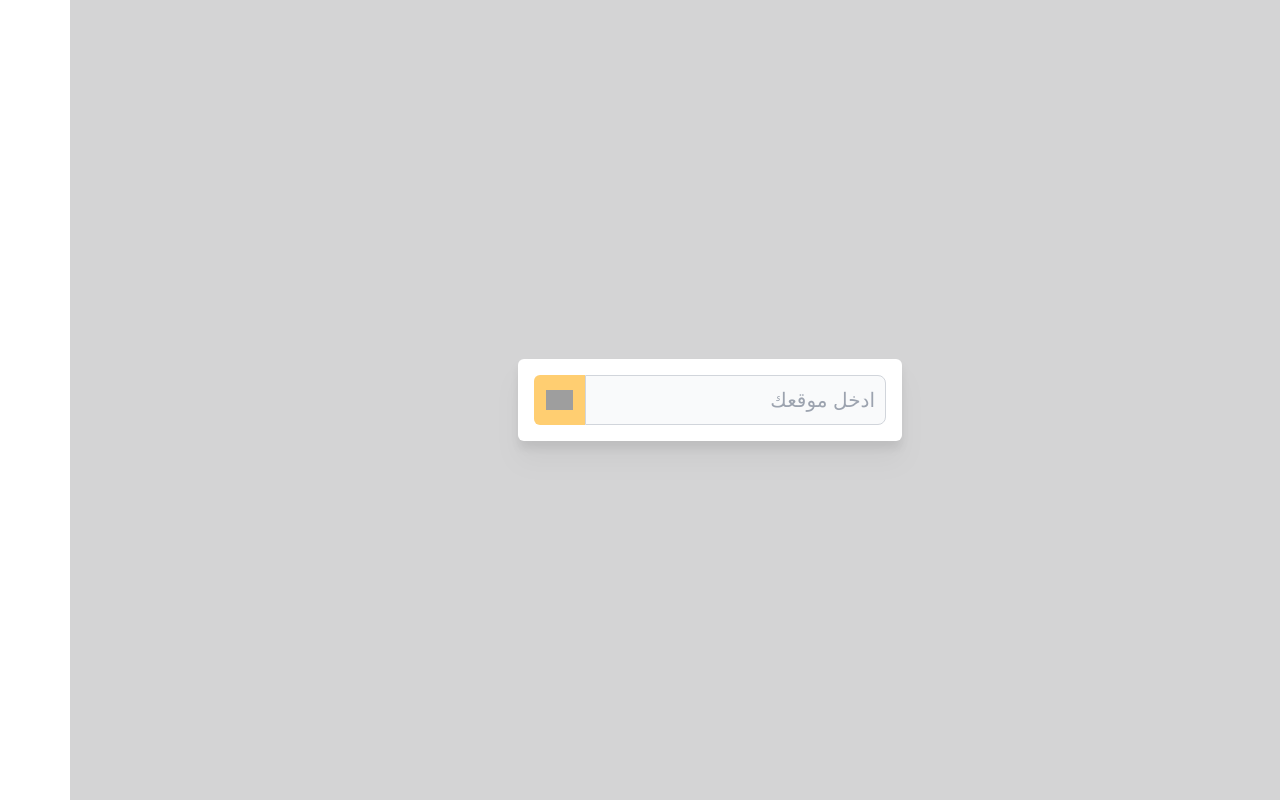
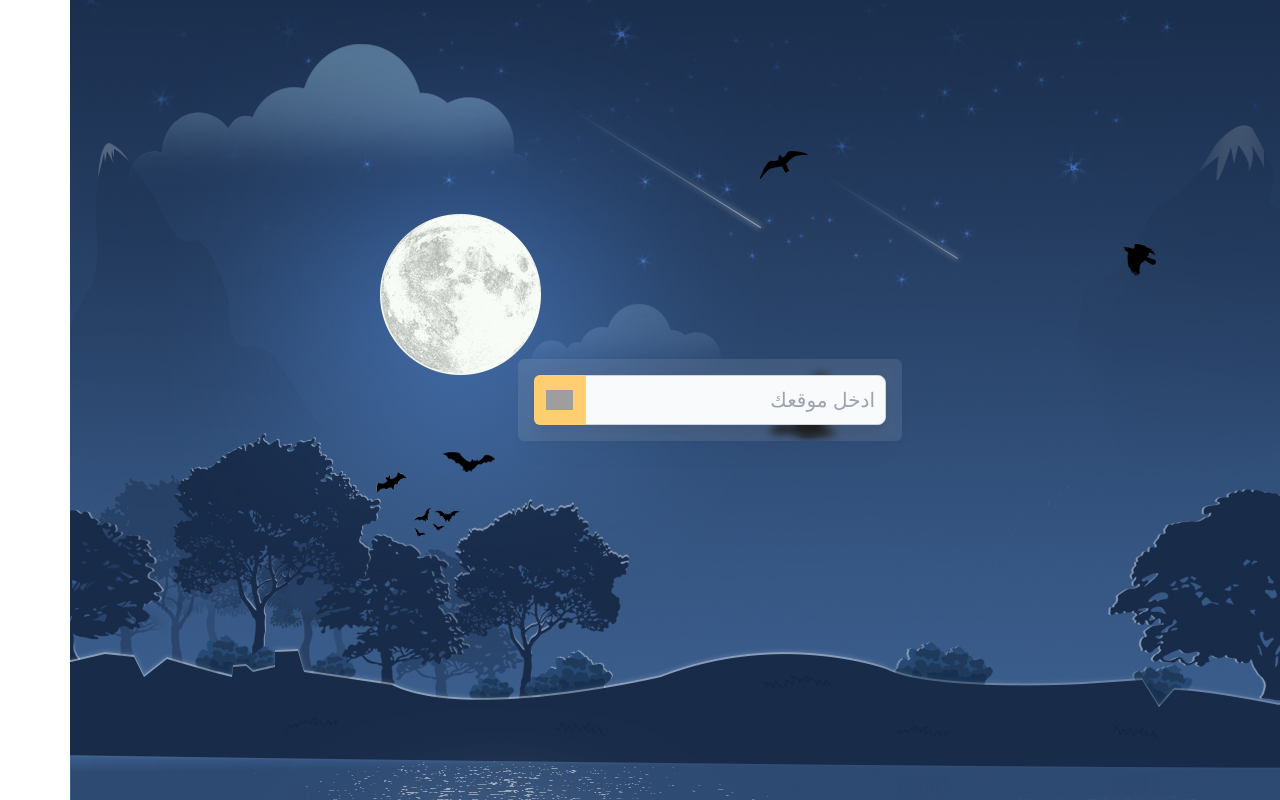
Before and after one commit to Abdullah-AlWajih/weather-reactjs-tailwindcss, a React (Create React App) app: page / in a window 1280 px wide. Built offline with nearby package versions, Linux system fonts and the light colour scheme; grey boxes are pictures that could not be loaded; a web font is replaced by a local one.

Commit message:
add background image

```diff
--- a/package.json
+++ b/package.json
@@ -1,6 +1,6 @@
 {
   "name": "weather",
-  "version": "5.1.1",
+  "version": "5.2.1",
   "homepage": "https://Abdullah-AlWajih.github.io/weather-reactjs-tailwindcss",
   "private": true,
   "dependencies": {
--- a/src/App.js
+++ b/src/App.js
@@ -78,8 +78,8 @@ function App() {
 
 
     return (
-        <div className='bg-secondary min-h-screen justify-center flex items-center   px-8'>
-            <div className='bg-white drop-shadow-xl dark:bg-slate-800  w-96 p-4 rounded-md'>
+        <div className="bg-secondary bg-[url('./assets/weather.jpg')] min-h-screen justify-center flex items-center   px-8">
+            <div className='backdrop-blur-sm bg-white/10 drop-shadow-xl dark:bg-slate-800  w-96 p-4 rounded-md'>
                 <Input searchWeather={searchWeather} inputRef={inputRef}/>
                 <div className={`duration-300 grid place-items-center delay-75 overflow-hidden ${apiData || loading ? 'h-[27rem]' : 'h-0'} `}>
                     {
@@ -90,17 +90,17 @@ function App() {
                             apiData && (<div className='text-center flex flex-col gap-6 mt-10'>
                                 {
                                     apiData?.name && (
-                                        <p className='text-xl text-gray-900 font-semibold'>{apiData?.name + ', ' + apiData?.country} </p>)
+                                        <p className='text-xl  text-gray-100 font-semibold'>{apiData?.name + ', ' + apiData?.country} </p>)
                                 }
                                 <img src={apiData?.img} alt="" className='w-52 mx-auto'/>
-                                <h3 className='text-2xl text-gray-900  font-bold'>
+                                <h3 className='text-2xl text-gray-100  font-bold'>
                                     {apiData?.description}
                                 </h3>
                                 {
                                     apiData?.temp && (<div className='flex justify-center'>
-                                        <h2 className='text-4xl text-gray-900 font-extrabold'>{apiData?.temp}&#176;C</h2>
-                                        <img src={images.weatherTypes.temp} alt=""
-                                             className='h-9 mt-1'/>
+                                        <h2 className='text-4xl text-gray-300 font-extrabold'>{apiData?.temp}&#176;C</h2>
+                                        {/*<img src={images.weatherTypes.temp} alt=""*/}
+                                        {/*     className='h-9 fill-gray-100 mt-1'/>*/}
                                     </div>)
                                 }
                             </div>)
--- a/tailwind.config.js
+++ b/tailwind.config.js
@@ -8,6 +8,9 @@ module.exports = {
                 "primary-container": "#FCE3A0",
                 secondary: "#D4D4D5",
                 "secondary-container": '#EFEDEE',
+                backgroundImage: {
+                    'hero': "url('./assets/bg.svg')",
+                }
             },
         },
     },
```
Also changed, not shown: src/assets/bg.svg (added), src/assets/weather.jpg (added). Lines whose indentation alone changed are shown as unchanged.
